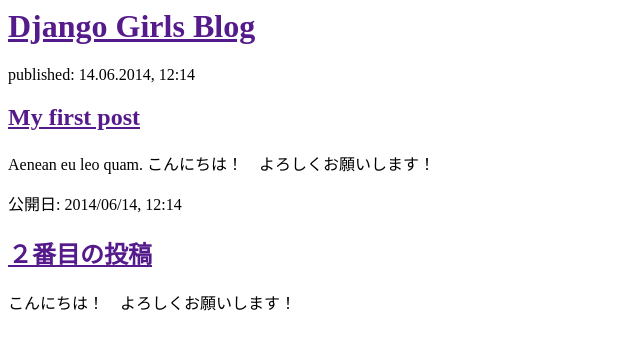
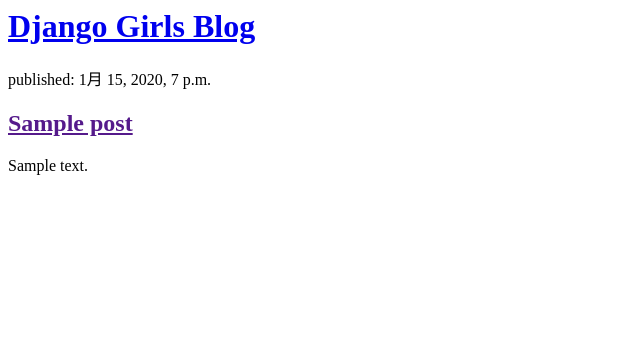
Before and after one commit to maitie2000/my-first-blog, a Django app: page / in a window 1280 px wide. Shown: the top 350 px of the page, without its empty margins (0-640 px from the left). Run offline with Django 3.2, Linux system fonts and the light colour scheme; tables that the repository leaves empty hold one stand-in row (values such as "Sample post").

Commit message:
Modified templates to display posts from database.

```diff
--- a/blog/templates/blog/post_list.html
+++ b/blog/templates/blog/post_list.html
@@ -4,19 +4,14 @@
     </head>
     <body>
         <div>
-            <h1><a href="">Django Girls Blog</a></h1>
+            <h1><a href="/">Django Girls Blog</a></h1>
         </div>
-
+        {% for post in posts %}
         <div>
-            <p>published: 14.06.2014, 12:14</p>
-            <h2><a href="">My first post</a></h2>
-            <p>Aenean eu leo quam. こんにちは！　よろしくお願いします！　</p>
+            <p>published: {{ post.published_date }}</p>
+            <h2><a href="">{{ post.title}}</a></h2>
+            <p>{{ post.text|linebreaksbr }}</p>
         </div>
-
-        <div>
-            <p>公開日: 2014/06/14, 12:14</p>
-            <h2><a href="">２番目の投稿</a></h2>
-            <p>こんにちは！　よろしくお願いします！　</p>
-        </div>
+        {% endfor %}
     </body>
 </html>
--- a/blog/views.py
+++ b/blog/views.py
@@ -1,5 +1,9 @@
+from time import timezone
 from django.shortcuts import render
+from django.utils import timezone
+from .models import Post
 
 # Create your views here.
 def post_list(request):
-    return render(request, "blog/post_list.html", {})
+    posts = Post.objects.filter(published_date__lte=timezone.now()).order_by('published_date')
+    return render(request, "blog/post_list.html", {"posts": posts})
```
